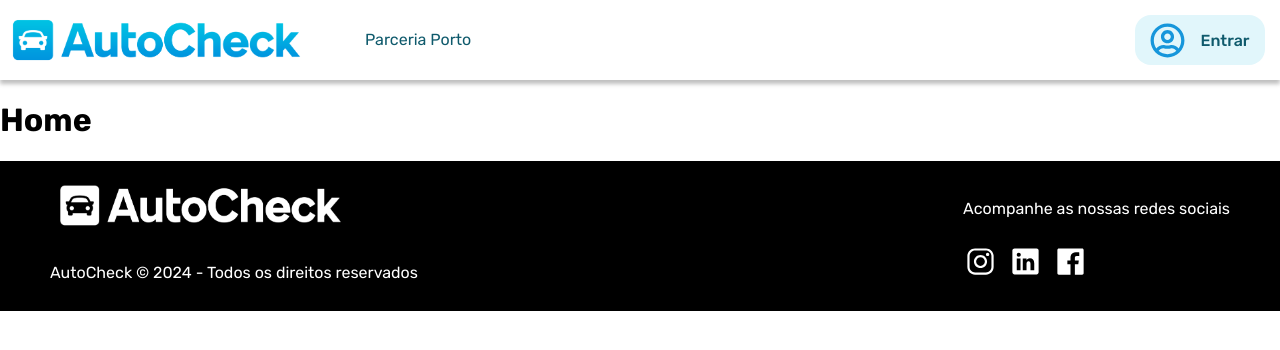
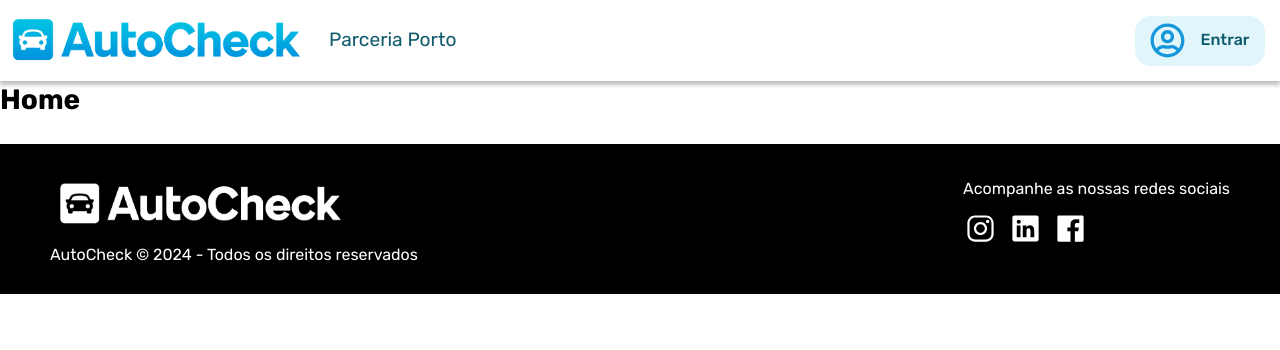
Before and after one commit to levmn/fiap-autocheck-web-v02, a React (Vite) app: page / in a window 1280 px wide. Shown: the top 350 px of the page. Built offline with nearby package versions, Linux system fonts and the light colour scheme.

Commit message:
Ajustando estilo do footer

```diff
--- a/src/components/Navbar/Navbar.style.ts
+++ b/src/components/Navbar/Navbar.style.ts
@@ -30,8 +30,7 @@
 export const StyledListItem = styled.li`
     list-style: none;
     display: inline-block;
-    margin: 0 20px;
-    font-size: 1rem;
+    font-size: 1.2rem;
     flex-grow: 1;
     color: #0f5a6c;
 
--- a/src/components/Navbar/Navbar.tsx
+++ b/src/components/Navbar/Navbar.tsx
@@ -20,7 +20,7 @@
             </StyledDiv>
 
             <StyledButton href="">
-                <FaRegUserCircle color="1696DB" id="user" />
+                <FaRegUserCircle color="1696db" id="user" />
                 <p>Entrar</p>
             </StyledButton>
         </StyledNavbar>
--- a/src/styles/GlobalStyles.ts
+++ b/src/styles/GlobalStyles.ts
@@ -1,10 +1,137 @@
 import { createGlobalStyle } from "styled-components";
 
 export const GlobalStyles = createGlobalStyle`
-  body {
-    font-family: 'Rubik', sans-serif;
+   html, body, main, article, nav, aside, section,
+  header, footer, address, div,
+  h1, h2, h3, h4, h5, h6, p, blockquote, ol, ul, li, dl, dt, dd,
+  hr, pre, figure, figcaption,
+  table, caption, thead, tbody, tfoot, tr, th, td, col, colgroup,
+  form, fieldset, legend, label, input, button, select, datalist,
+  optgroup, option, textarea, progress, meter,
+  img, iframe, embed, object, param, video, audio, source,
+  canvas, track, map, area, del, ins,
+  a, em, strong, i, b, u, s, small, abbr, q, cite, dfn, sub, sup,
+  time, code, kbd, samp, var, bdi, bdo, ruby, rt, rp, wbr,
+  mark, span, br {
+    padding: 0;
     margin: 0;
-    padding: 0;
+    font-size: 100%;
+    font-style: normal;
+    font-weight: normal;
+    vertical-align: baseline;
+    background: transparent;
     box-sizing: border-box;
   }
+
+  button,
+  select,
+  textarea,
+  input {
+    max-width: 100%;
+    color: inherit;
+    font-family: inherit;
+    line-height: inherit;
+    vertical-align: baseline;
+  }
+
+  button::-moz-focus-inner {
+    border: 0;
+  }
+
+  a {
+    text-decoration: none;
+  }
+
+  img,
+  svg {
+    max-width: 100%;
+    border: 0;
+  }
+  svg a {
+    display: block;
+  }
+
+  li {
+    list-style: none;
+  }
+
+  hr {
+    border: 0;
+  }
+
+  table {
+    border-collapse: collapse;
+    border-spacing: 0;
+  }
+
+  caption,
+  th,
+  td {
+    text-align: left;
+  }
+
+  ::after,
+  ::before {
+    box-sizing: inherit;
+  }
+  body {
+    font-family: "Rubik", Arial, Helvetica, sans-serif;
+    font-optical-sizing: auto;
+    font-weight: 600;
+    font-style: normal;
+    min-height: 100vh;
+    line-height: 1.38;
+  }
+
+  h1,
+  h2,
+  h3,
+  h4,
+  h5,
+  h6 {
+    margin-bottom: 24px;
+    font-weight: 700;
+  }
+  h1 {
+    font-size: 28px;
+  }
+  h2 {
+    font-size: 24px;
+  }
+  h3 {
+    font-size: 20px;
+  }
+  h4 {
+    font-size: 16px;
+  }
+  h5 {
+    font-size: 12px;
+  }
+  h6 {
+    font-size: 12px;
+  }
+
+  p {
+    line-height: 1.3;
+  }
+
+  em {
+    font-style: oblique;
+  }
+
+  strong {
+    font-weight: 500;
+  }
+
+  ol li {
+    margin-right: 4px;
+    margin-left: 24px;
+    list-style-type: decimal
+  }
+
+  ul li {
+    margin-right: 4px;
+    margin-left: 24px;
+    list-style-type: '-'
+  }
 `;
```
